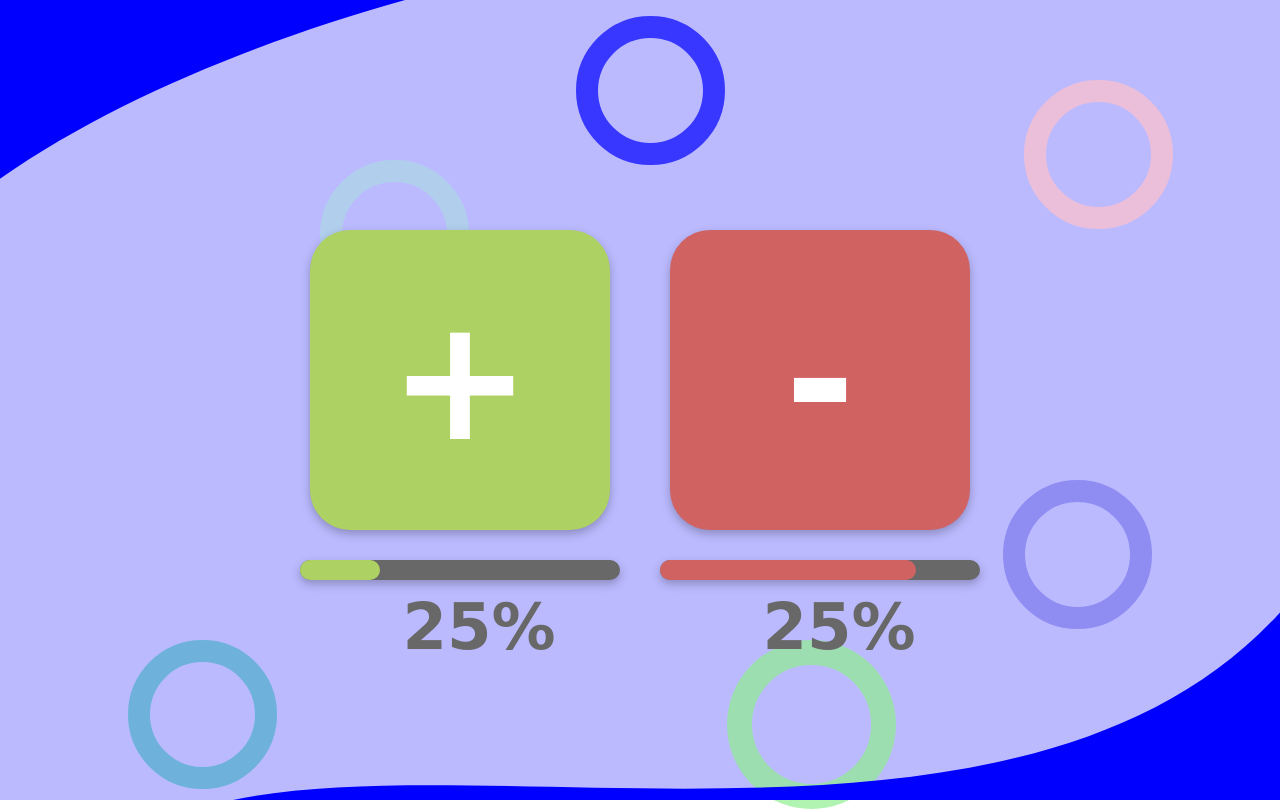
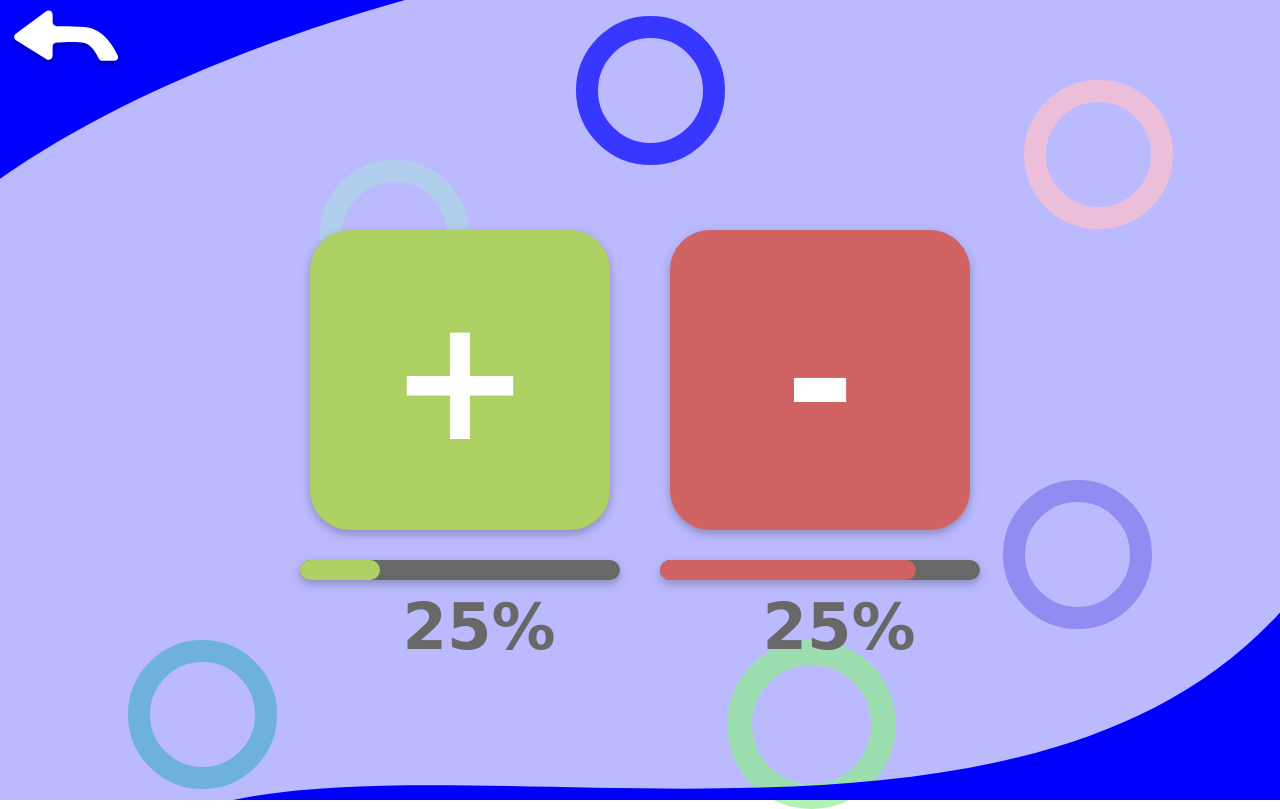
Before and after one commit to SalarTelo/flashmath, a Vue app: page /operator in a window 1280 px wide. Built offline with nearby package versions, Linux system fonts and the light colour scheme.

Commit message:
Added arrow button to get back to the previous page

```diff
--- a/src/views/Game.vue
+++ b/src/views/Game.vue
@@ -3,29 +3,64 @@
 
     <div class="rings-container">
 
-      <svg width="149" height="149" class="background-ring"  style="left: 15%; top: 20%" viewBox="0 0 149 149" fill="none" xmlns="http://www.w3.org/2000/svg">
+      <svg width="149" height="149" class="background-ring" style="left: 15%; top: 20%" viewBox="0 0 149 149"
+           fill="none" xmlns="http://www.w3.org/2000/svg">
         <circle cx="74.5" cy="74.5" r="63.5" stroke="#7C79ED" stroke-opacity="0.7" stroke-width="22"/>
       </svg>
-      <svg width="149" height="149" class="background-ring" style="left: 90%; top: 10%"  viewBox="0 0 149 149" fill="none" xmlns="http://www.w3.org/2000/svg">
+      <svg width="149" height="149" class="background-ring" style="left: 90%; top: 10%" viewBox="0 0 149 149"
+           fill="none" xmlns="http://www.w3.org/2000/svg">
         <circle cx="74.5" cy="74.5" r="63.5" stroke="#A68ECD" stroke-opacity="0.7" stroke-width="22"/>
       </svg>
-      <svg width="149" height="149" class="background-ring" style="left: 10%; top: 80%"  viewBox="0 0 149 149" fill="none" xmlns="http://www.w3.org/2000/svg">
+      <svg width="149" height="149" class="background-ring" style="left: 10%; top: 80%" viewBox="0 0 149 149"
+           fill="none" xmlns="http://www.w3.org/2000/svg">
         <circle cx="74.5" cy="74.5" r="63.5" stroke="#4DAFCE" stroke-opacity="0.7" stroke-width="22"/>
       </svg>
-      <svg width="149" height="149" class="background-ring" style="right: 10%; top: 60%"  viewBox="0 0 149 149" fill="none" xmlns="http://www.w3.org/2000/svg">
+      <svg width="149" height="149" class="background-ring" style="right: 10%; top: 60%" viewBox="0 0 149 149"
+           fill="none" xmlns="http://www.w3.org/2000/svg">
         <circle cx="74.5" cy="74.5" r="63.5" stroke="purple" stroke-opacity="0.7" stroke-width="22"/>
       </svg>
-      <svg width="149" height="149" class="background-ring" style="left: 30%; top: 2%"  viewBox="0 0 149 149" fill="none" xmlns="http://www.w3.org/2000/svg">
+      <svg width="149" height="149" class="background-ring" style="left: 30%; top: 2%" viewBox="0 0 149 149" fill="none"
+           xmlns="http://www.w3.org/2000/svg">
         <circle cx="74.5" cy="74.5" r="63.5" stroke="#F5DF67" stroke-opacity="0.7" stroke-width="22"/>
       </svg>
-      <svg width="149" height="149" class="background-ring" style="left: 60%; top: 15%"  viewBox="0 0 149 149" fill="none" xmlns="http://www.w3.org/2000/svg">
+      <svg width="149" height="149" class="background-ring" style="left: 60%; top: 15%" viewBox="0 0 149 149"
+           fill="none" xmlns="http://www.w3.org/2000/svg">
         <circle cx="74.5" cy="74.5" r="63.5" stroke="pink" stroke-opacity="0.7" stroke-width="22"/>
       </svg>
-      <svg width="169" height="169" class="background-ring" style="right: 70%; top: 60%"  viewBox="0 0 149 149" fill="none" xmlns="http://www.w3.org/2000/svg">
+      <svg width="169" height="169" class="background-ring" style="right: 70%; top: 60%" viewBox="0 0 149 149"
+           fill="none" xmlns="http://www.w3.org/2000/svg">
         <circle cx="74.5" cy="74.5" r="63.5" stroke="lightgreen" stroke-opacity="0.7" stroke-width="22"/>
       </svg>
 
     </div>
+
+    <router-link class="user-container" to="/">
+      <div class="arrow-back">
+
+        <svg viewBox="0 0 113 59" fill="none" xmlns="http://www.w3.org/2000/svg">
+          <g filter="url(#filter0_d_40_38)">
+            <path
+                d="M42.6116 45.7753V36.548C42.6116 34.4945 44.1626 32.7787 46.2097 32.6165C53.0034 32.0784 67.6647 31.1986 74.673 32.9316C81.5921 34.6425 86.5139 43.7068 88.5791 48.2318C89.2765 49.76 90.7786 50.8061 92.4583 50.8061L104.248 50.8061C106.959 50.8061 108.817 48.191 107.709 45.7173C103.65 36.6538 93.2653 18.5252 74.673 17.0861C60.725 16.0065 52.3381 16.0802 47.6614 16.3533C45.0754 16.5043 42.6116 14.4084 42.6116 11.818L42.6116 4.60314C42.6116 1.32946 38.8937 -0.558003 36.2509 1.37401L5.78838 23.6437C3.49883 25.3175 3.63015 28.7763 6.04002 30.2717L36.5026 49.1741C39.1672 50.8276 42.6116 48.9112 42.6116 45.7753Z"
+                fill="white"/>
+          </g>
+          <defs>
+            <filter id="filter0_d_40_38" x="0.149002" y="0.595947" width="111.886" height="58.2102"
+                    filterUnits="userSpaceOnUse" color-interpolation-filters="sRGB">
+              <feFlood flood-opacity="0" result="BackgroundImageFix"/>
+              <feColorMatrix in="SourceAlpha" type="matrix" values="0 0 0 0 0 0 0 0 0 0 0 0 0 0 0 0 0 0 127 0"
+                             result="hardAlpha"/>
+              <feOffset dy="4"/>
+              <feGaussianBlur stdDeviation="2"/>
+              <feComposite in2="hardAlpha" operator="out"/>
+              <feColorMatrix type="matrix" values="0 0 0 0 0 0 0 0 0 0 0 0 0 0 0 0 0 0 0.25 0"/>
+              <feBlend mode="normal" in2="BackgroundImageFix" result="effect1_dropShadow_40_38"/>
+              <feBlend mode="normal" in="SourceGraphic" in2="effect1_dropShadow_40_38" result="shape"/>
+            </filter>
+          </defs>
+        </svg>
+      </div>
+    </router-link>
+
 
     <div class="flip-card">
       <div class="flip-card-inner" v-bind:class="{'question-answered' : state !== 0}">
@@ -274,7 +309,6 @@ export default {
 }
 
 .button {
-
   border-radius: 22px;
   background-color: #FA6666;
 
@@ -347,8 +381,27 @@ export default {
   margin-top: 50px;
 }
 
-.background-ring{
+.background-ring {
   position: absolute;
+}
+
+.arrow-back {
+  position: absolute;
+  left: 10px;
+  top: 10px;
+  width: 113px;
+  height: 59px;
+  cursor: pointer;
+}
+
+.arrow-back:hover {
+  width: 119px;
+  height: 63px;
+}
+
+.arrow-back:active {
+  width: 121px;
+  height: 65px;
 }
 
 @media only screen and (max-width: 375px) {
@@ -386,6 +439,7 @@ export default {
     margin: 0;
   }
 }
+
 @media only screen and (min-width: 376px) and (max-width: 767px) {
 
   .flip-card {
@@ -393,9 +447,11 @@ export default {
     height: 200px;
     width: 370px;
   }
+
   .question-section {
     font-size: 65px;
   }
+
   .button {
     border-radius: 22px;
     height: 60px;
@@ -404,17 +460,20 @@ export default {
     margin: 10px;
   }
 }
-@media only screen and (min-width: 768px) and (max-width: 1024px){
+
+@media only screen and (min-width: 768px) and (max-width: 1024px) {
 
   .flip-card {
     border-radius: 35px;
     height: 400px;
     width: 700px;
   }
+
   .question-section {
     font-size: 150px;
   }
-  .button{
+
+  .button {
     border-radius: 20px;
     height: 90px;
     width: 290px;
--- a/src/views/operatorpage.vue
+++ b/src/views/operatorpage.vue
@@ -39,7 +39,29 @@
       </div>
     </div>
 
-
+    <div class="arrow-back">
+      <svg viewBox="0 0 113 59" fill="none" xmlns="http://www.w3.org/2000/svg">
+        <g filter="url(#filter0_d_40_38)">
+          <path
+              d="M42.6116 45.7753V36.548C42.6116 34.4945 44.1626 32.7787 46.2097 32.6165C53.0034 32.0784 67.6647 31.1986 74.673 32.9316C81.5921 34.6425 86.5139 43.7068 88.5791 48.2318C89.2765 49.76 90.7786 50.8061 92.4583 50.8061L104.248 50.8061C106.959 50.8061 108.817 48.191 107.709 45.7173C103.65 36.6538 93.2653 18.5252 74.673 17.0861C60.725 16.0065 52.3381 16.0802 47.6614 16.3533C45.0754 16.5043 42.6116 14.4084 42.6116 11.818L42.6116 4.60314C42.6116 1.32946 38.8937 -0.558003 36.2509 1.37401L5.78838 23.6437C3.49883 25.3175 3.63015 28.7763 6.04002 30.2717L36.5026 49.1741C39.1672 50.8276 42.6116 48.9112 42.6116 45.7753Z"
+              fill="white"/>
+        </g>
+        <defs>
+          <filter id="filter0_d_40_38" x="0.149002" y="0.595947" width="111.886" height="58.2102"
+                  filterUnits="userSpaceOnUse" color-interpolation-filters="sRGB">
+            <feFlood flood-opacity="0" result="BackgroundImageFix"/>
+            <feColorMatrix in="SourceAlpha" type="matrix" values="0 0 0 0 0 0 0 0 0 0 0 0 0 0 0 0 0 0 127 0"
+                           result="hardAlpha"/>
+            <feOffset dy="4"/>
+            <feGaussianBlur stdDeviation="2"/>
+            <feComposite in2="hardAlpha" operator="out"/>
+            <feColorMatrix type="matrix" values="0 0 0 0 0 0 0 0 0 0 0 0 0 0 0 0 0 0 0.25 0"/>
+            <feBlend mode="normal" in2="BackgroundImageFix" result="effect1_dropShadow_40_38"/>
+            <feBlend mode="normal" in="SourceGraphic" in2="effect1_dropShadow_40_38" result="shape"/>
+          </filter>
+        </defs>
+      </svg>
+    </div>
 
     <div class="content">
       <div class="left-section">
@@ -198,6 +220,26 @@ export default {
   z-index: 2;
 }
 
+.arrow-back {
+  position: absolute;
+  left: 10px;
+  top: 10px;
+  z-index: 3;
+  width: 113px;
+  height: 59px;
+  cursor: pointer;
+}
+
+.arrow-back:hover {
+  width: 119px;
+  height: 63px;
+}
+
+.arrow-back:active {
+  width: 121px;
+  height: 65px;
+}
+
 
 @media only screen and (max-width: 375px) {
 
```
Also changed, not shown: src/assets/svg/arrow_back.svg (added), src/assets/svg/heart.svg.
